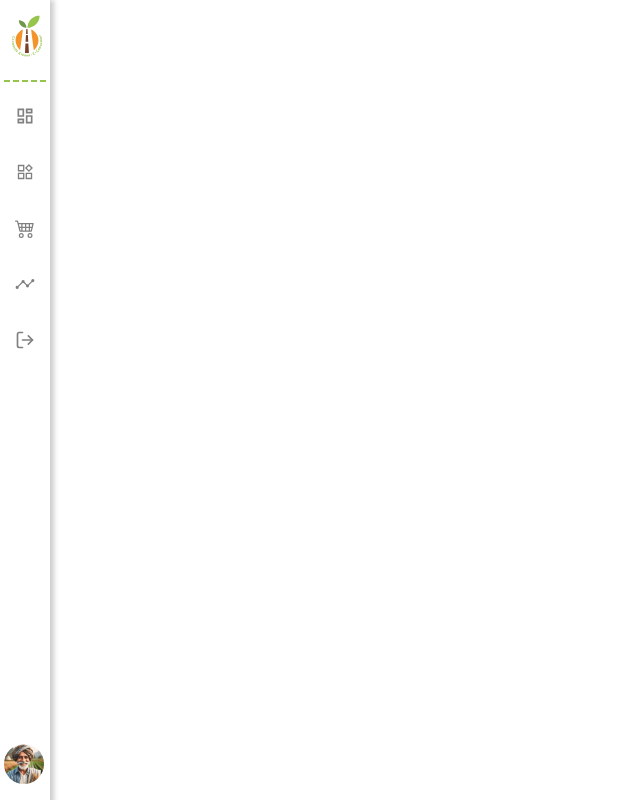
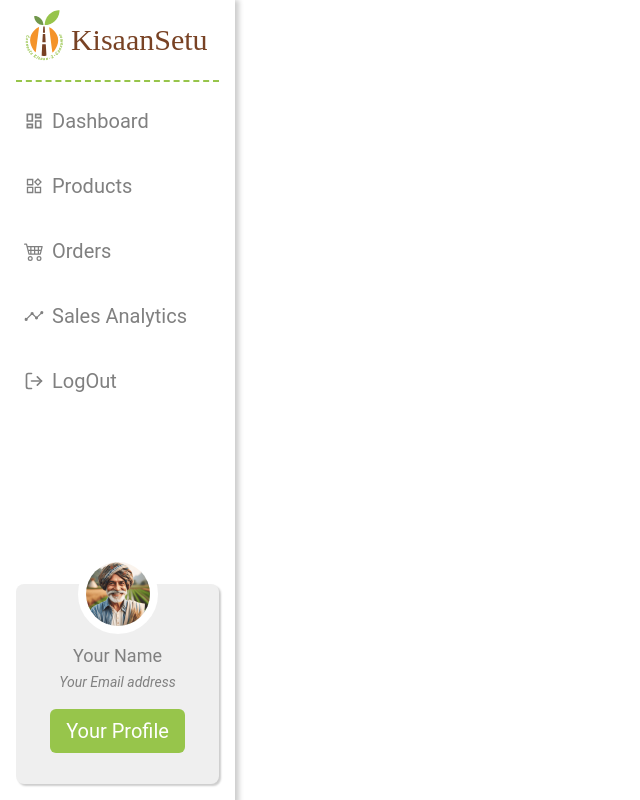
Before and after one commit to kanhaiyadav/KisaanSetu, a React (Vite) app in the folder client/: page /farmer in a window 1280 px wide. Shown: the whole page, without its empty margins (0-640 px from the left). Built offline with nearby package versions, Linux system fonts and the light colour scheme; a web font is replaced by a local one.

Commit message:
improved the navigation bar

```diff
--- a/client/src/Pages/Farmer/nav.component.jsx
+++ b/client/src/Pages/Farmer/nav.component.jsx
@@ -9,54 +9,54 @@ import { IoAnalytics } from "react-icons/io5";
 import { LuLogOut } from "react-icons/lu";
 
 const Nav = () => {
-    const [expanded] = useState(false);
+    const [expanded, setExpanded] = useState(true);
     return (
         <nav className={`${expanded?'w-[235px]': 'w-[50px]'} h-full shadow-[2px_2px_5px_2px_rgba(0,0,0,0.2)]
-                box-border ${expanded ? 'p-4' : 'p-1'} pt-0 flex flex-col transition-all duration-300 ease-in-out
-                pb-4
+                box-border ${expanded ? 'p-4' : 'p-1'} pt-0 flex flex-col
+                pb-4 transition-all duration-300 ease-in-out
                 `}
         >
             <header className="border-b-[2px] border-dashed border-primary">
-                <Logo expanded={expanded} />
+                <Logo expanded={expanded} setExpanded={setExpanded} />
             </header>
             <section className="flex flex-col gap-5 pt-4 pb-4">
-                <NavItem className={`${expanded?'': 'justify-center'}`}>
-                    <MdOutlineDashboard />
+                <NavItem >
+                    <MdOutlineDashboard className={`${expanded?'': 'ml-[3px]'}`}/>
                     {
                         expanded ?
-                            <span>Dashboard</span>
+                            <span className={`overflow-hidden whitespace-nowrap`}>Dashboard</span>
                             : null
                     }
                 </NavItem>
-                <NavItem className={`${expanded?'': 'justify-center'}`}>
-                    <AiOutlineProduct />
+                <NavItem >
+                    <AiOutlineProduct className={`${expanded?'': 'ml-[3px]'}`}/>
                     {
                         expanded ?
-                            <span>Products</span>
+                            <span className={`overflow-hidden whitespace-nowrap`}>Products</span>
                             : null
                     }
                 </NavItem>
-                <NavItem className={`${expanded?'': 'justify-center'}`}>
-                    <BsCart4 />
+                <NavItem >
+                    <BsCart4 className={`${expanded ? '' : 'ml-[3px]'}`} />
                     {
                         expanded ?
-                            <span>Orders</span>
+                            <span className={`overflow-hidden whitespace-nowrap`}>Orders</span>
                             : null
                     }
                 </NavItem>
-                <NavItem className={`${expanded?'': 'justify-center'}`}>
-                    <IoAnalytics />
+                <NavItem >
+                    <IoAnalytics className={`${expanded?'': 'ml-[3px]'}`}/>
                     {
                         expanded ?
-                            <span>Sales Analytics</span>
+                            <span className={`overflow-hidden whitespace-nowrap`}>Sales Analytics</span>
                             : null
                     }
                 </NavItem>
-                <NavItem className={`${expanded?'': 'justify-center'}`}>
-                    <LuLogOut />
+                <NavItem >
+                    <LuLogOut className={`${expanded?'': 'ml-[3px]'}`}/>
                     {
                         expanded ?
-                            <span>LogOut</span>
+                            <span className={`overflow-hidden whitespace-nowrap`}>LogOut</span>
                             : null
                     }
                 </NavItem>
@@ -78,8 +78,8 @@ const Nav = () => {
                             <img src="/Farmer.png" alt="" className="w-full h-full" />
                         </div>
                         <div>
-                            <h1 className="text-lg">Your Name</h1>
-                            <i className="text-sm">Your Email address</i>
+                            <h1 className="text-lg overflow-hidden whitespace-nowrap">Your Name</h1>
+                            <i className="text-sm overflow-hidden whitespace-nowrap">Your Email address</i>
                             <CustomButton style={{ margin: "15px 0px" }}>Your Profile</CustomButton>
                         </div>
                     </footer>
--- a/client/src/componenets/CutomeButton/CustomButton.component.jsx
+++ b/client/src/componenets/CutomeButton/CustomButton.component.jsx
@@ -1,6 +1,7 @@
 const CustomButton = ({ children, ...props }) => (
     <button className={`bg-primary p-4 pt-2 pb-2 text-white rounded-md text-xl
         transition-all duration-250 ease-in-out hover:scale-105 hover:shadow-md active:scale-90
+        overflow-hidden whitespace-nowrap
     `} {...props}>
         {children}
     </button>
--- a/client/src/componenets/Logo/Logo.component.jsx
+++ b/client/src/componenets/Logo/Logo.component.jsx
@@ -1,12 +1,19 @@
-const Logo = ({expanded}) => {
+const Logo = ({ expanded, setExpanded }) => {
     return (
-        <div className={`${expanded?'w-[200px]':'w-[45px]'} h-[80px] flex items-center justify-between`}>
-            <div>
-                <img src="/icon.svg" alt="" className="w-[60px] h-[60px]"/>
+        <div className={`${expanded ? 'w-[200px]' : 'w-[45px]'} h-[80px] overflow-hidden flex items-center justify-between
+            cursor-default transition-all duration-300 ease-in-out
+        `}
+            onClick={() => {
+                setExpanded(!expanded)
+                console.log('clicked')
+            }}
+        >
+            <div className="w-[60px]">
+                <img src="/icon.svg" alt="" className="w-[60px] h-[60px]" />
             </div>
             {
                 expanded ?
-                    <p className="font-brand text-brand text-3xl">KisaanSetu</p>
+                    <p className="font-brand text-brand text-3xl overflow-hidden whitespace-nowrap pr-[20px]">KisaanSetu</p>
                     : null
             }
         </div>
--- a/client/src/componenets/NavItem/NavItem.component.jsx
+++ b/client/src/componenets/NavItem/NavItem.component.jsx
@@ -1,6 +1,6 @@
 const NavItem = ({children, className}) => {
     return (
-        <div className={`w-full p-2 text-[grey] rounded-md hover:bg-primary hover:text-white text-xl
+        <div className={`w-full h-[45px] p-2 text-[grey] rounded-md hover:bg-primary hover:text-white text-xl
             flex items-center gap-2 cursor-pointer transition-all duration-[250ms] ease-in-out
             ${className}
         `}>
```
